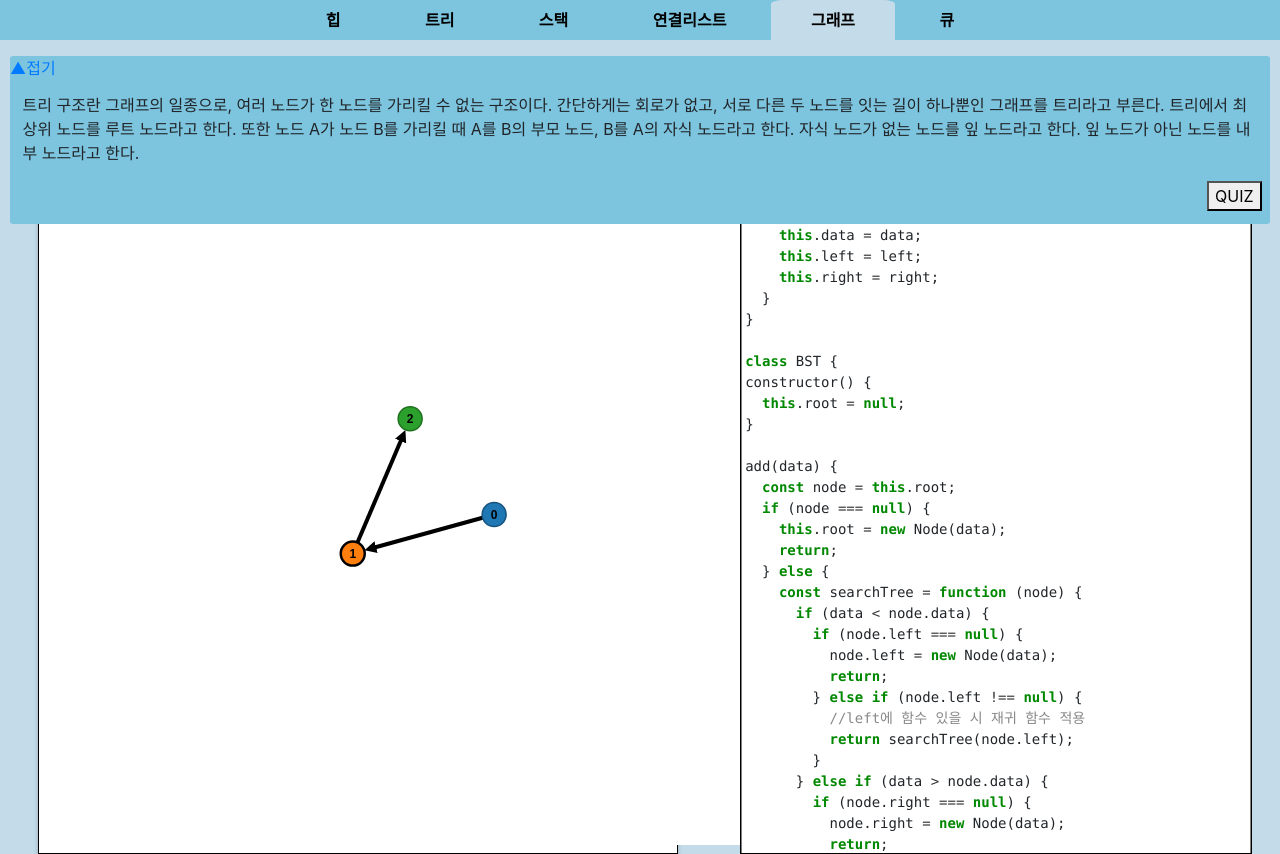
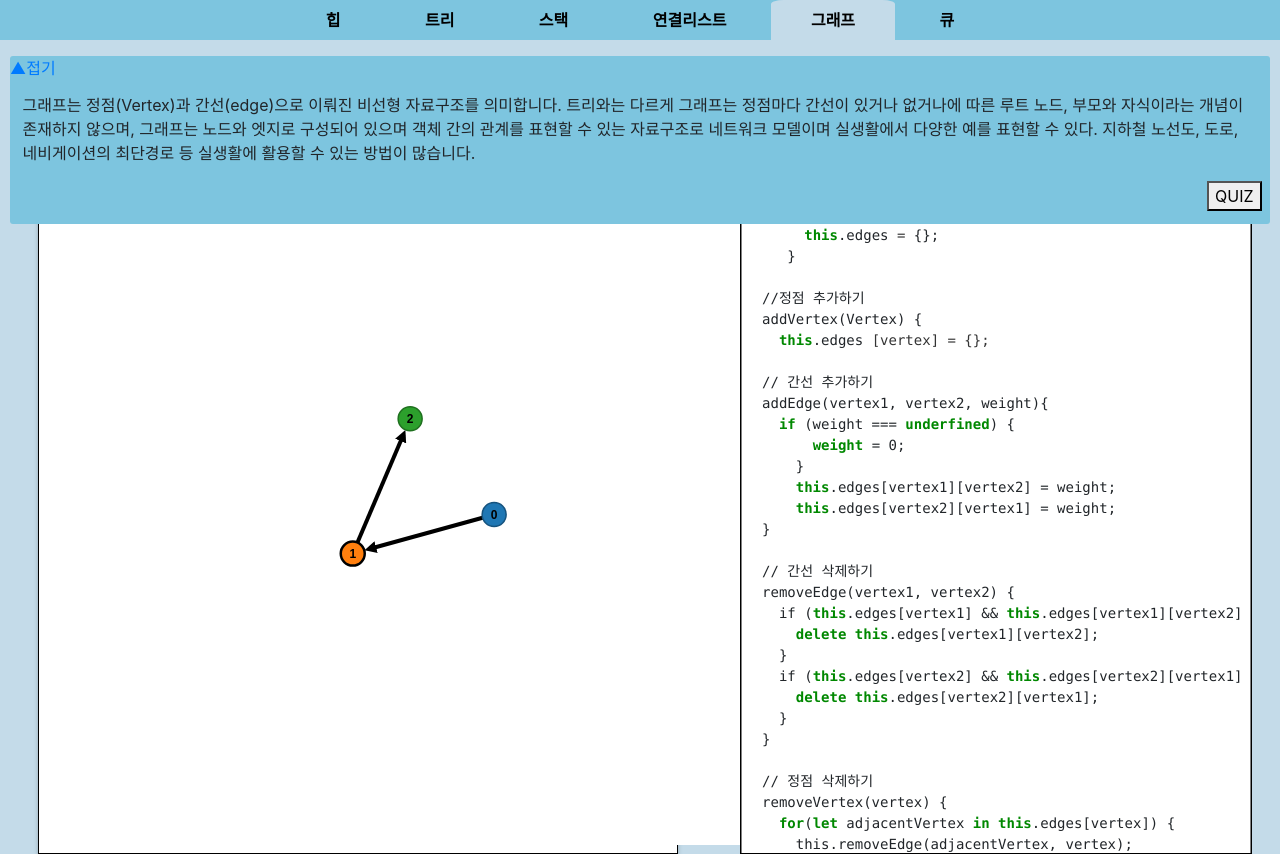
Before and after one commit to 32171551/capstone, a plain HTML site: page project/select_graph.html in a window 1280 px wide. Both pictures are taken after a click on the link "▶설명보기". Drawn offline with nearby package versions, Linux system fonts and the light colour scheme.

Commit message:
Add files via upload

```diff
--- a/project/select_graph.html
+++ b/project/select_graph.html
@@ -7,17 +7,27 @@
 
   <title>DAST</title>
   <script src="https://d3js.org/d3.v5.min.js"></script>
-    <script src="https://code.jquery.com/jquery-3.3.1.slim.min.js" integrity="sha384-q8i/X+965DzO0rT7abK41JStQIAqVgRVzpbzo5smXKp4YfRvH+8abtTE1Pi6jizo" crossorigin="anonymous"></script>
-    <script src="https://cdnjs.cloudflare.com/ajax/libs/popper.js/1.14.3/umd/popper.min.js" integrity="sha384-ZMP7rVo3mIykV+2+9J3UJ46jBk0WLaUAdn689aCwoqbBJiSnjAK/l8WvCWPIPm49" crossorigin="anonymous"></script>
-    <link rel="stylesheet" href="https://stackpath.bootstrapcdn.com/bootstrap/4.1.3/css/bootstrap.min.css" integrity="sha384-MCw98/SFnGE8fJT3GXwEOngsV7Zt27NXFoaoApmYm81iuXoPkFOJwJ8ERdknLPMO" crossorigin="anonymous">
-    <script src="https://stackpath.bootstrapcdn.com/bootstrap/4.1.3/js/bootstrap.min.js" integrity="sha384-ChfqqxuZUCnJSK3+MXmPNIyE6ZbWh2IMqE241rYiqJxyMiZ6OW/JmZQ5stwEULTy" crossorigin="anonymous"></script>
+  <script src="https://code.jquery.com/jquery-3.3.1.slim.min.js"
+    integrity="sha384-q8i/X+965DzO0rT7abK41JStQIAqVgRVzpbzo5smXKp4YfRvH+8abtTE1Pi6jizo"
+    crossorigin="anonymous"></script>
+  <script src="https://cdnjs.cloudflare.com/ajax/libs/popper.js/1.14.3/umd/popper.min.js"
+    integrity="sha384-ZMP7rVo3mIykV+2+9J3UJ46jBk0WLaUAdn689aCwoqbBJiSnjAK/l8WvCWPIPm49"
+    crossorigin="anonymous"></script>
+  <link rel="stylesheet" href="https://stackpath.bootstrapcdn.com/bootstrap/4.1.3/css/bootstrap.min.css"
+    integrity="sha384-MCw98/SFnGE8fJT3GXwEOngsV7Zt27NXFoaoApmYm81iuXoPkFOJwJ8ERdknLPMO" crossorigin="anonymous">
+  <script src="https://stackpath.bootstrapcdn.com/bootstrap/4.1.3/js/bootstrap.min.js"
+    integrity="sha384-ChfqqxuZUCnJSK3+MXmPNIyE6ZbWh2IMqE241rYiqJxyMiZ6OW/JmZQ5stwEULTy"
+    crossorigin="anonymous"></script>
   <link rel="stylesheet" href="app.css">
 
   <!--시작 페이지-->
 
   <!--상단 메뉴바-->
   <style>
-    a { text-decoration:none }
+    a {
+      text-decoration: none
+    }
+
     ul {
       background-color: #7dc5df;
       list-style-type: none;
@@ -26,25 +36,32 @@
       padding: 0;
       overflow: hidden;
     }
-    li { display:inline;}
+
+    li {
+      display: inline;
+    }
+
     li a {
       display: inline-block;
       background-color: #7dc5df;
       color: #000000;
       padding-top: 8px;
       padding-bottom: 8px;
-      padding-left:40px;
-      padding-right:40px;
+      padding-left: 40px;
+      padding-right: 40px;
       text-decoration: none;
       text-align: center;
       font-weight: bold;
     }
-    li a.current {				/*현재 메뉴 위치표시*/
+
+    li a.current {
+      /*현재 메뉴 위치표시*/
       border-top-left-radius: 10%;
       border-top-right-radius: 10%;
       background-color: #c4dbe9;
       color: black;
     }
+
     li a:hover:not(.current) {
       border-top-left-radius: 10%;
       border-top-right-radius: 10%;
@@ -54,7 +71,10 @@
   </style>
   <!-- 설명 페이지 -->
   <style>
-    a { text-decoration:none }
+    a {
+      text-decoration: none
+    }
+
     .information {
       position: relative;
       z-index: 40;
@@ -68,7 +88,10 @@
 
   <!--퀴즈 버튼-->
   <style>
-    a { text-decoration:none }
+    a {
+      text-decoration: none
+    }
+
     .quizbutton {
       position: absolute;
       width: 246px;
@@ -137,9 +160,11 @@
         else {hide.style.display='none';show.innerText='▶펼치기(설명보기)'}">▶설명보기</a>
     <div id="hide" style="display: none;">
       <div id="explain" style="margin:1%;">
-        <p>트리 구조란 그래프의 일종으로, 여러 노드가 한 노드를 가리킬 수 없는 구조이다. 간단하게는 회로가 없고, 서로 다른 두 노드를 잇는 길이 하나뿐인 그래프를 트리라고 부른다.
-          트리에서 최상위 노드를 루트 노드라고 한다. 또한 노드 A가 노드 B를 가리킬 때 A를 B의 부모 노드, B를 A의 자식 노드라고 한다. 자식 노드가 없는 노드를 잎 노드라고 한다. 잎 노드가 아닌
-          노드를 내부 노드라고 한다.
+        <p>
+          그래프는 정점(Vertex)과 간선(edge)으로 이뤄진 비선형 자료구조를 의미합니다.
+          트리와는 다르게 그래프는 정점마다 간선이 있거나 없거나에 따른 루트 노드, 부모와 자식이라는 개념이 존재하지 않으며,
+          그래프는 노드와 엣지로 구성되어 있으며 객체 간의 관계를 표현할 수 있는 자료구조로 네트워크 모델이며
+          실생활에서 다양한 예를 표현할 수 있다. 지하철 노선도, 도로, 네비게이션의 최단경로 등 실생활에 활용할 수 있는 방법이 많습니다.
         </p>
       </div>
       <div>
@@ -156,92 +181,54 @@
     </div>
   </div>
   <!-- 코드 출력 창 -->
+
+
+  <!-- https://nyang-in.tistory.com/231 - 무방향그래프 -->
+
   <div class="code">
     <div style="background: #ffffff; overflow:auto;width:auto;border:solid gray;border-width:.1em ;padding:.2em;">
       <span style="color: #008800; font-weight: bold">class</span>
       <pre>
-<span style="color: #008800; font-weight: bold">class</span> Node {
-constructor(data, left <span style="color: #333333">=</span> <span style="color: #008800; font-weight: bold">null</span>, right <span style="color: #333333">=</span> <span style="color: #008800; font-weight: bold">null</span>) {
-    <span style="color: #008800; font-weight: bold">this</span>.data <span style="color: #333333">=</span> data;
-    <span style="color: #008800; font-weight: bold">this</span>.left <span style="color: #333333">=</span> left;
-    <span style="color: #008800; font-weight: bold">this</span>.right <span style="color: #333333">=</span> right;
+    <span style="color: #008800; font-weight: bold">class</span> FFFFF {
+     constructor() {
+       <span style="color: #008800; font-weight: bold">this</span>.edges <span style="color: #333333">=</span> {};
+     }
+
+  //정점 추가하기
+  addVertex(Vertex) {
+    <span style="color: #008800; font-weight: bold">this</span>.edges <span style="color: #333333">[vertex] = {}; </span>
+
+  // 간선 추가하기
+  addEdge(vertex1, vertex2, weight){
+    <span style="color: #008800; font-weight: bold">if</span> (weight === <span style="color: #008800; font-weight: bold">underfined</span>) {
+        <span style="color: #008800; font-weight: bold">weight</span> = 0;
+      }
+      <span style="color: #008800; font-weight: bold">this</span>.edges[vertex1][vertex2] = weight;
+      <span style="color: #008800; font-weight: bold">this</span>.edges[vertex2][vertex1] = weight;
+  }
+
+  // 간선 삭제하기
+  removeEdge(vertex1, vertex2) {
+    if (<span style="color: #008800; font-weight: bold">this</span>.edges[vertex1] && <span style="color: #008800; font-weight: bold">this</span>.edges[vertex1][vertex2] !== <span style="color: #008800; font-weight: bold">undefined</span>) {
+      <span style="color: #008800; font-weight: bold">delete</span> <span style="color: #008800; font-weight: bold">this</span>.edges[vertex1][vertex2];
+    }
+    if (<span style="color: #008800; font-weight: bold">this</span>.edges[vertex2] && <span style="color: #008800; font-weight: bold">this</span>.edges[vertex2][vertex1] !== <span style="color: #008800; font-weight: bold">undefined</span>) {
+      <span style="color: #008800; font-weight: bold">delete</span> <span style="color: #008800; font-weight: bold">this</span>.edges[vertex2][vertex1];
     }
   }
 
-<span style="color: #008800; font-weight: bold">class</span> BST {
-constructor() {
-  <span style="color: #008800; font-weight: bold">this</span>.root <span style="color: #333333">=</span> <span style="color: #008800; font-weight: bold">null</span>;
+  // 정점 삭제하기
+  removeVertex(vertex) {
+    <span style="color: #008800; font-weight: bold">for</span>(<span style="color: #008800; font-weight: bold">let</span> adjacentVertex <span style="color: #008800; font-weight: bold">in this</span>.edges[vertex]) {
+      this.removeEdge(adjacentVertex, vertex);
+    }
+    <span style="color: #008800; font-weight: bold">delete this</span>.edges[vertex];
   }
 
-add(data) {
-  <span style="color: #008800; font-weight: bold">const</span> node <span style="color: #333333">=</span> <span style="color: #008800; font-weight: bold">this</span>.root;
-  <span style="color: #008800; font-weight: bold">if</span> (node <span style="color: #333333">===</span> <span style="color: #008800; font-weight: bold">null</span>) {
-    <span style="color: #008800; font-weight: bold">this</span>.root <span style="color: #333333">=</span> <span style="color: #008800; font-weight: bold">new</span> Node(data);
-    <span style="color: #008800; font-weight: bold">return</span>;
-  } <span style="color: #008800; font-weight: bold">else</span> {
-    <span style="color: #008800; font-weight: bold">const</span> searchTree <span style="color: #333333">=</span> <span style="color: #008800; font-weight: bold">function</span> (node) {
-      <span style="color: #008800; font-weight: bold">if</span> (data <span style="color: #333333">&lt;</span> node.data) {
-        <span style="color: #008800; font-weight: bold">if</span> (node.left <span style="color: #333333">===</span> <span style="color: #008800; font-weight: bold">null</span>) {
-          node.left <span style="color: #333333">=</span> <span style="color: #008800; font-weight: bold">new</span> Node(data);
-          <span style="color: #008800; font-weight: bold">return</span>;
-        } <span style="color: #008800; font-weight: bold">else</span> <span style="color: #008800; font-weight: bold">if</span> (node.left <span style="color: #333333">!==</span> <span style="color: #008800; font-weight: bold">null</span>) {
-          <span style="color: #888888">//left에 함수 있을 시 재귀 함수 적용</span>
-          <span style="color: #008800; font-weight: bold">return</span> searchTree(node.left);
-        }
-      } <span style="color: #008800; font-weight: bold">else</span> <span style="color: #008800; font-weight: bold">if</span> (data <span style="color: #333333">&gt;</span> node.data) {
-        <span style="color: #008800; font-weight: bold">if</span> (node.right <span style="color: #333333">===</span> <span style="color: #008800; font-weight: bold">null</span>) {
-          node.right <span style="color: #333333">=</span> <span style="color: #008800; font-weight: bold">new</span> Node(data);
-          <span style="color: #008800; font-weight: bold">return</span>;
-        } <span style="color: #008800; font-weight: bold">else</span> <span style="color: #008800; font-weight: bold">if</span> (node.right <span style="color: #333333">!==</span> <span style="color: #008800; font-weight: bold">null</span>) {
-          <span style="color: #008800; font-weight: bold">return</span> searchTree(node.right);
-        }
-      } <span style="color: #008800; font-weight: bold">else</span> {
-        <span style="color: #008800; font-weight: bold">return</span> <span style="color: #008800; font-weight: bold">null</span>;
-      }
-    };
-    <span style="color: #008800; font-weight: bold">return</span> searchTree(node);
-  }
 }
 
-remove(data) {
-  <span style="color: #888888">//제거할 data의 파라미터를 두번째에 놓았다.</span>
-  <span style="color: #008800; font-weight: bold">const</span> removeNode <span style="color: #333333">=</span> <span style="color: #008800; font-weight: bold">function</span> (node, data) {
-    <span style="color: #008800; font-weight: bold">if</span> (node <span style="color: #333333">==</span> <span style="color: #008800; font-weight: bold">null</span>) {
-      <span style="color: #008800; font-weight: bold">return</span> <span style="color: #008800; font-weight: bold">null</span>;
-    }
-    <span style="color: #008800; font-weight: bold">if</span> (data <span style="color: #333333">==</span> node.data) {
-      <span style="color: #888888">// node has no children ~ 밑에 뿌리가 없는 노드</span>
-      <span style="color: #008800; font-weight: bold">if</span> (node.left <span style="color: #333333">==</span> <span style="color: #008800; font-weight: bold">null</span> <span style="color: #333333">&amp;&amp;</span> node.right <span style="color: #333333">==</span> <span style="color: #008800; font-weight: bold">null</span>) {
-        <span style="color: #008800; font-weight: bold">return</span> <span style="color: #008800; font-weight: bold">null</span>;
-      }
-      <span style="color: #888888">// node has no left child  ~ left는 없는 경우 node right가 해당 삭제 데이터에 들어간다.</span>
-      <span style="color: #008800; font-weight: bold">if</span> (node.left <span style="color: #333333">==</span> <span style="color: #008800; font-weight: bold">null</span>) {
-        <span style="color: #008800; font-weight: bold">return</span> node.right;
-      }
-      <span style="color: #888888">// node has no right child </span>
-      <span style="color: #008800; font-weight: bold">if</span> (node.right <span style="color: #333333">==</span> <span style="color: #008800; font-weight: bold">null</span>) {
-        <span style="color: #008800; font-weight: bold">return</span> node.left;
-      }
-      <span style="color: #888888">// node has two children</span>
-      <span style="color: #008800; font-weight: bold">var</span> tempNode <span style="color: #333333">=</span> node.right;
-      <span style="color: #888888">//tempNode는 삭제할 node의 right가 되고</span>
-      <span style="color: #008800; font-weight: bold">while</span> (tempNode.left <span style="color: #333333">!==</span> <span style="color: #008800; font-weight: bold">null</span>) {
-        tempNode <span style="color: #333333">=</span> tempNode.left; <span style="color: #888888">//다시 node right의 left가 된다.</span>
-      }
-      node.data <span style="color: #333333">=</span> tempNode.data; <span style="color: #888888">//그리고 삭제 node에는 위의 tempnode가 들어가게된다.</span>
-      node.right <span style="color: #333333">=</span> removeNode(node.right, tempNode.data);
-      <span style="color: #008800; font-weight: bold">return</span> node;
-    } <span style="color: #008800; font-weight: bold">else</span> <span style="color: #008800; font-weight: bold">if</span> (data <span style="color: #333333">&lt;</span> node.data) {
-      node.left <span style="color: #333333">=</span> removeNode(node.left, data);
-      <span style="color: #008800; font-weight: bold">return</span> node;
-    } <span style="color: #008800; font-weight: bold">else</span> {
-      node.right <span style="color: #333333">=</span> removeNode(node.right, data);
-      <span style="color: #008800; font-weight: bold">return</span> node;
-    }
-  }
-  <span style="color: #008800; font-weight: bold">this</span>.root <span style="color: #333333">=</span> removeNode(<span style="color: #008800; font-weight: bold">this</span>.root, data);
-}
-}
+
+
   </pre>
     </div>
 
```
Lines whose indentation alone changed are shown as unchanged.
